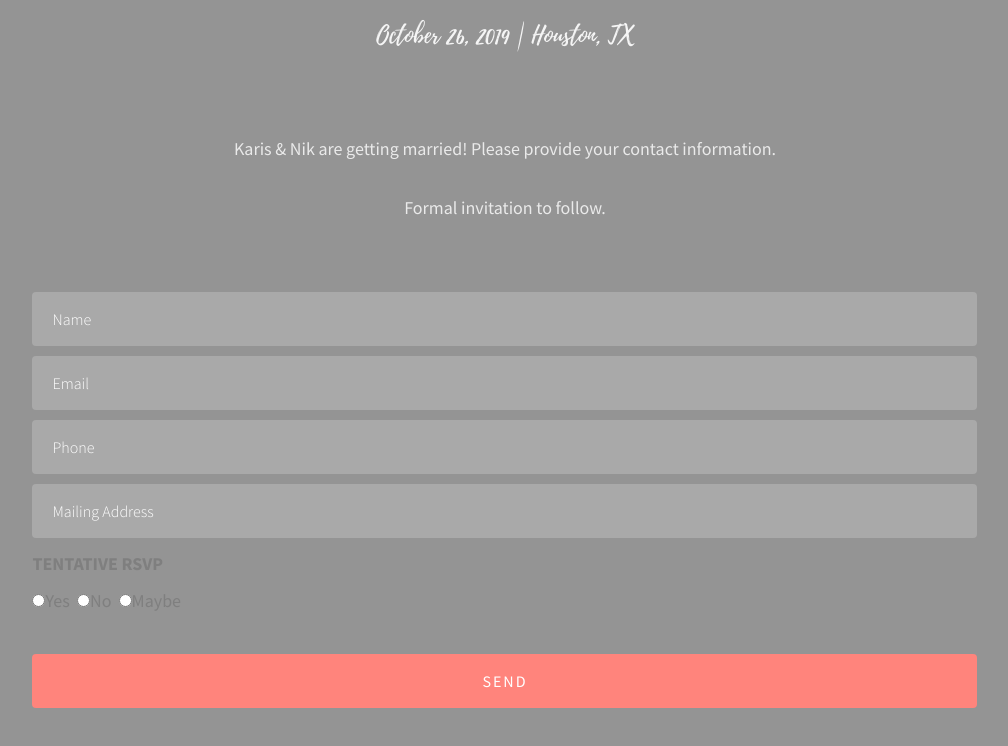
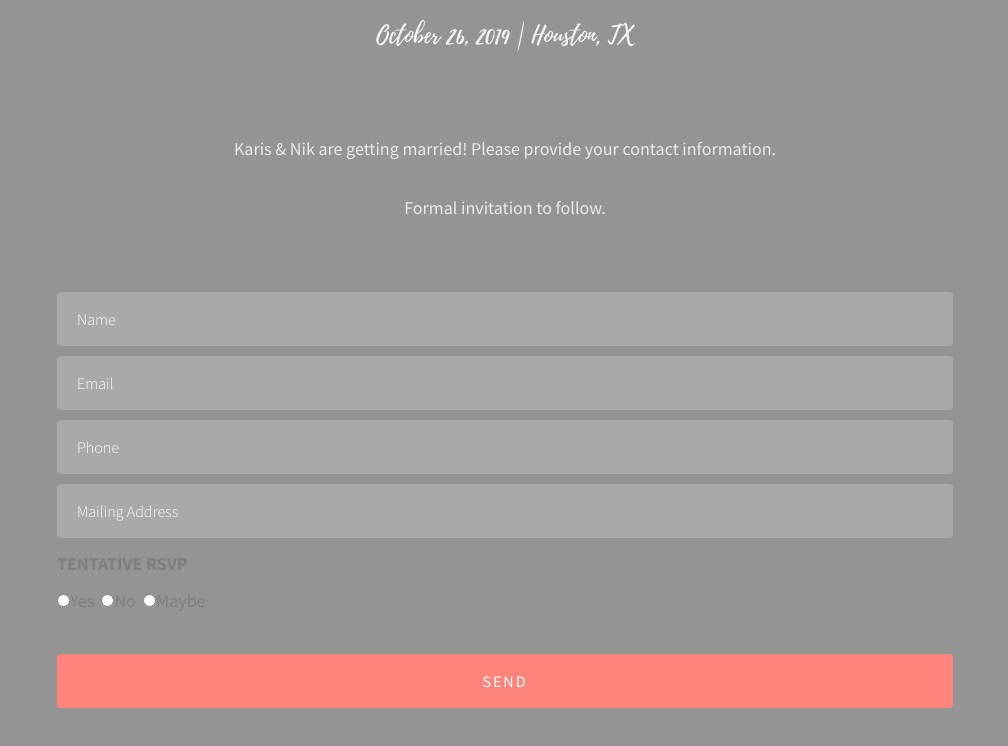
Before and after one commit to mostlyerror/mostlyerror.github.io, a plain HTML site: page index.html in a window 1280 px wide. Shown: the part 4021-4767 px from the top of the page, without its empty margins (135-1143 px from the left). Drawn offline with Linux system fonts and the light colour scheme; files whose address does not match are found by name; a web font is replaced by a local one.

Commit message:
constrain form width to viewport

```diff
--- a/css/style.css
+++ b/css/style.css
@@ -1728,3 +1728,7 @@ hr.dashed {
     width: 1400px;
   }
 }
+.form-container {
+  width: 70vw;
+  margin: 0 auto;
+}
--- a/index.html
+++ b/index.html
@@ -585,7 +585,7 @@
 
 			<div class="row animate-box">
 				<div class="col-md-10 col-md-offset-1">
-
+					<div class="form-container">
 						<form id="rsvp-form" class="form-inline" method="POST"
 							action="https://docs.google.com/forms/d/e/1FAIpQLSfvepozMcx9J0vkBU0ETjqaEC5QKGaoPwMAxhLwyhl-oy-pZg/formResponse">
 							<div class="row-md-4 row-sm-4">
@@ -594,7 +594,8 @@
 								</div>
 
 								<div class="form-group">
-								<input name="entry.231776993" type="email" class="form-control" id="email" placeholder="Email" required>
+									<input name="entry.231776993" type="email" class="form-control" id="email" placeholder="Email"
+										required>
 								</div>
 
 								<div class="form-group">
@@ -633,7 +634,7 @@
 									<button class="btn btn-default btn-block" type="submit">Send</button>
 								</div>
 						</form>
-
+					</div>
 				</div>
 			</div>
 		</div>
```
Lines whose indentation alone changed are shown as unchanged.
